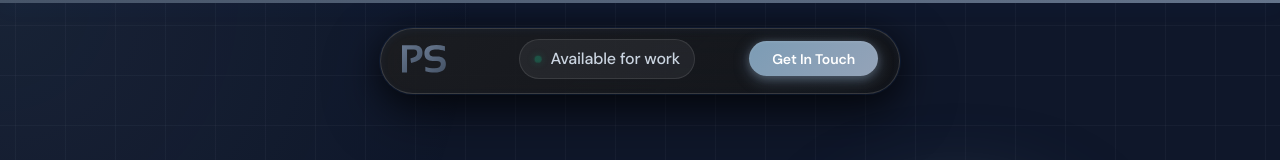
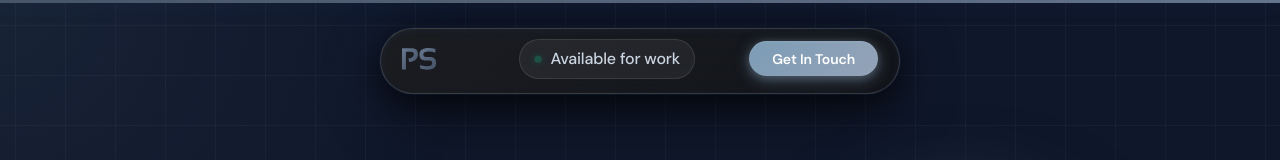
Before and after one commit to priyam-02/portfolio-react, a React (Vite) app: page / in a window 1280 px wide. Shown: the top 160 px of the page. Built offline with nearby package versions, Linux system fonts and the light colour scheme.

Commit message:
chore: changed the navbar styling a bit

```diff
--- a/src/Components/About/About.css
+++ b/src/Components/About/About.css
@@ -815,12 +815,14 @@
 .circular-bg {
     stroke: var(--card-border, #e0e0e0);
     stroke-width: 10;
+    fill: none;
 }
 
 .circular-bar {
     stroke: var(--accent-primary, #007bff);
     stroke-width: 10;
     stroke-linecap: round;
+    fill: none;
     transition: stroke-dashoffset 1s ease;
 }
 
--- a/src/Components/Navbar/Navbar.css
+++ b/src/Components/Navbar/Navbar.css
@@ -126,10 +126,12 @@
     gap: var(--spacing-sm);
     position: relative;
     flex-shrink: 0;
+    cursor: pointer;
+    text-decoration: none;
 }
 
 .logo-image {
-    height: 28px;
+    height: 24px;
     width: auto;
     transition: all 0.3s cubic-bezier(0.16, 1, 0.3, 1);
     display: block;
@@ -210,7 +212,9 @@
     0% {
         transform: translateX(-100%);
     }
-    50%, 100% {
+
+    50%,
+    100% {
         transform: translateX(200%);
     }
 }
@@ -246,6 +250,7 @@
         transform: translateY(0) scale(1);
         max-height: 40px;
     }
+
     100% {
         opacity: 0;
         transform: translateY(-30px) scale(0.9);
@@ -259,6 +264,7 @@
         transform: translateY(-30px) scale(0.9);
         max-height: 0;
     }
+
     100% {
         opacity: 1;
         transform: translateY(0) scale(1);
@@ -271,6 +277,7 @@
         opacity: 0;
         transform: translateY(-10px) scale(0.95);
     }
+
     100% {
         opacity: 1;
         transform: translateY(0) scale(1);
@@ -283,16 +290,19 @@
     background: #10b981;
     border-radius: 50%;
     box-shadow: 0 0 8px rgba(16, 185, 129, 0.6),
-                0 0 16px rgba(16, 185, 129, 0.4);
+        0 0 16px rgba(16, 185, 129, 0.4);
     animation: blink 2s ease-in-out infinite;
     flex-shrink: 0;
 }
 
 @keyframes blink {
-    0%, 100% {
+
+    0%,
+    100% {
         opacity: 1;
         transform: scale(1);
     }
+
     50% {
         opacity: 0.3;
         transform: scale(0.9);
@@ -674,7 +684,7 @@
     }
 
     .logo-image {
-        height: 30px;
+        height: 24px;
     }
 
     .nav-menu.desktop {
@@ -704,7 +714,7 @@
     }
 
     .logo-image {
-        height: 28px;
+        height: 22px;
     }
 
     .nav-menu.desktop {
@@ -790,7 +800,7 @@
     }
 
     .logo-image {
-        height: 28px;
+        height: 22px;
     }
 
     .mobile-menu-btn {
@@ -872,7 +882,7 @@
     }
 
     .logo-image {
-        height: 28px;
+        height: 22px;
     }
 
     .mobile-menu-btn {
@@ -942,7 +952,7 @@
     }
 
     .logo-image {
-        height: 26px;
+        height: 20px;
     }
 
     .logo-text {
@@ -1017,7 +1027,7 @@
     }
 
     .logo-image {
-        height: 24px;
+        height: 20px;
     }
 
     .logo-text {
@@ -1090,7 +1100,7 @@
         width: 4px;
         height: 4px;
         box-shadow: 0 0 6px rgba(16, 185, 129, 0.6),
-                    0 0 12px rgba(16, 185, 129, 0.4);
+            0 0 12px rgba(16, 185, 129, 0.4);
     }
 
     .availability-text {
@@ -1098,7 +1108,7 @@
     }
 
     .logo-image {
-        height: 22px;
+        height: 18px;
     }
 
     .logo-text {
--- a/src/Components/Navbar/Navbar.jsx
+++ b/src/Components/Navbar/Navbar.jsx
@@ -162,9 +162,14 @@ const Navbar = () => {
         <div className="navbar-content">
           {/* Left Section - Logo */}
           <div className="navbar-section-left">
-            <div className="navbar-logo">
+            <AnchorLink
+              className="navbar-logo"
+              offset={80}
+              href="#home"
+              onClick={() => setMenu("home")}
+            >
               <img src={logo} alt="Priyam Shah" className="logo-image" />
-            </div>
+            </AnchorLink>
           </div>
 
           {/* Center Section - Available for Work Indicator */}
```
